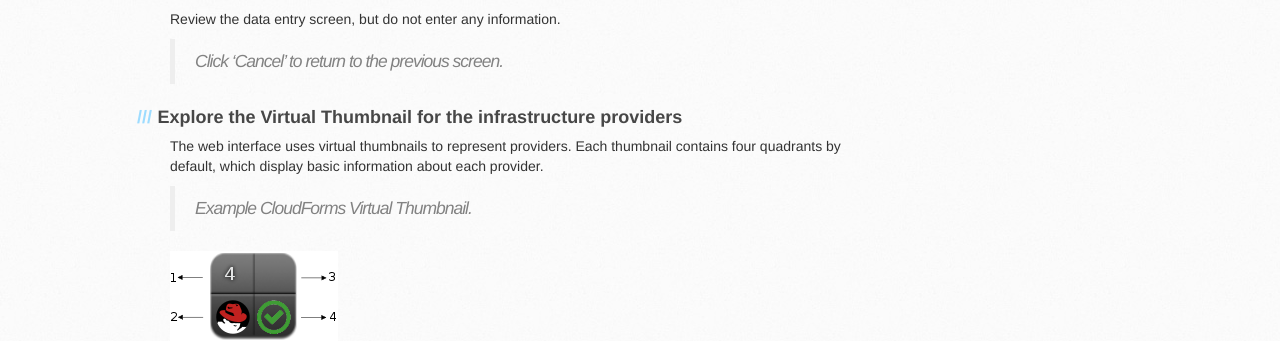
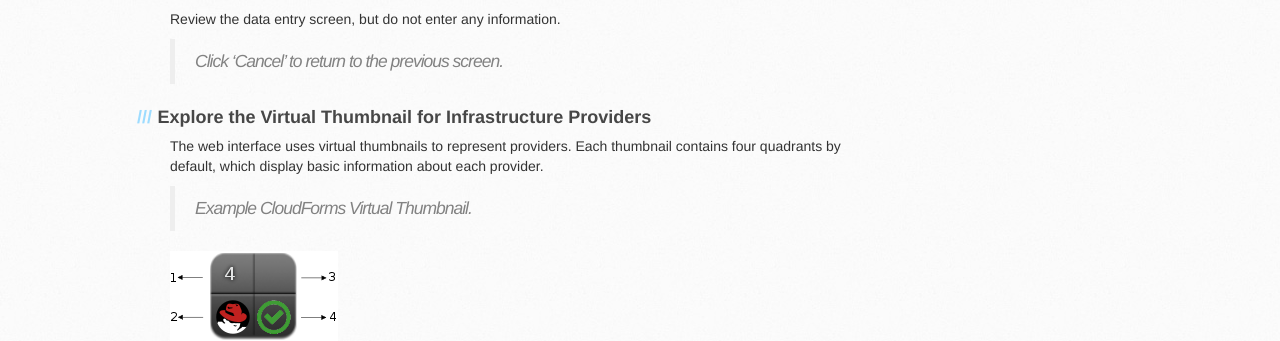
Before and after one commit to mnuirian/cloudforms-workshops, a Jekyll site: the page built from www-default/workshop-lab-2.md, in a window 1280 px wide and 900 px high, scrolled down 1598 px. Shown: the part 186-527 px from the top of the window. Built offline with Jekyll 4.4.1, drawn with Linux system fonts in a browser that asks for light colours; some web fonts are replaced.

Commit message:
Updated section heading

```diff
--- a/www-default/workshop-lab-2.md
+++ b/www-default/workshop-lab-2.md
@@ -44,7 +44,7 @@ Review the data entry screen, but do not enter any information.
 
 >  Click 'Cancel' to return to the previous screen.
 
-### Explore the Virtual Thumbnail for the infrastructure providers
+### Explore the Virtual Thumbnail for Infrastructure Providers
 
 The web interface uses virtual thumbnails to represent providers. Each thumbnail contains four quadrants by default, which display basic information about each provider.
 
```
